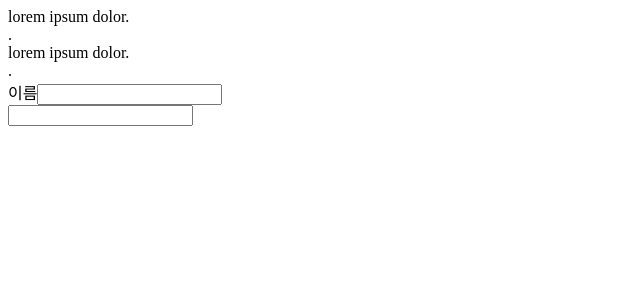
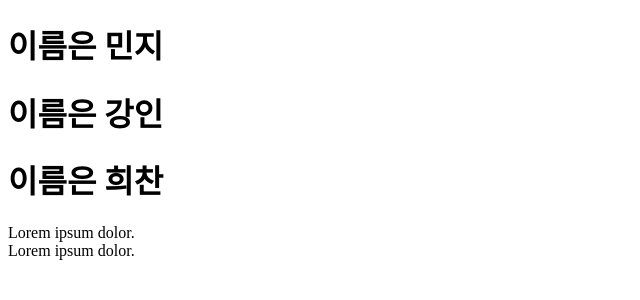
Before and after one commit to yel106/react20231031, a React (Create React App) app: page / in a window 1280 px wide. Shown: the top 300 px of the page, without its empty margins (0-640 px from the left). Built offline with nearby package versions, Linux system fonts and the light colour scheme.

Commit message:
property의 값은 자바스크립트 코드가 될 수 있음

```diff
--- a/src/App.js
+++ b/src/App.js
@@ -1,21 +1,14 @@
 function App() {
-  // JSX가 JS 코드로 변환됨
-  // 따라서 JS 키워드를 사용할 수 없음
+  const name = "민지";
 
   return (
     <>
-      {/* class 속성은 className으로 작성 해야함 */}
-      <div className="header">lorem ipsum dolor.</div>.
-      <div className="error">lorem ipsum dolor.</div>.
-      {/* for 속성은 htmlFor로 작성*/}
-      <div>
-        <label htmlFor="nameInput">이름</label>
-        <input type="text" id="nameInput" />
-      </div>
-      <div>
-        <label htmlFor="ageInput"></label>
-        <input type="text" id="ageInput" />
-      </div>
+      <h1>이름은 {name}</h1>
+      <h1>이름은 {"강인"}</h1>
+      <h1>이름은 희찬</h1>
+
+      <div className={"error"}>Lorem ipsum dolor.</div>
+      <div className="error">Lorem ipsum dolor.</div>
     </>
   );
 }
```
